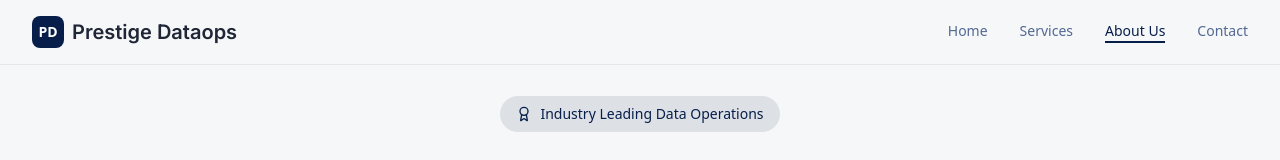
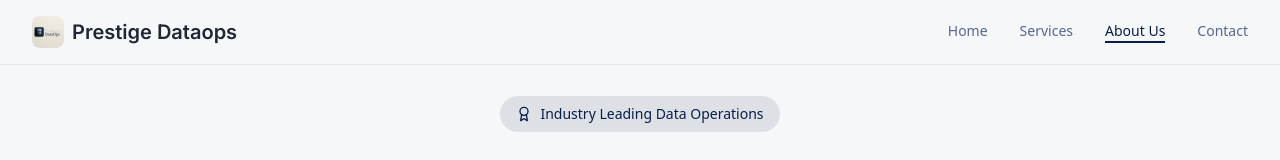
Before and after one commit to waqaralyy/prestige-data-flow, a React (Vite) app: page /about in a window 1280 px wide. Shown: the top 160 px of the page. Built offline with nearby package versions, Linux system fonts and the light colour scheme.

Commit message:
Update header logo
Replaced the "PD" initials in the header with the provided Prestige DataOps logo.

```diff
--- a/src/components/Header.tsx
+++ b/src/components/Header.tsx
@@ -22,9 +22,11 @@ const Header = () => {
         <div className="flex items-center justify-between h-16">
           {/* Logo */}
           <Link to="/" className="flex items-center space-x-2">
-            <div className="h-8 w-8 bg-primary rounded-lg flex items-center justify-center">
-              <span className="text-white font-bold text-sm">PD</span>
-            </div>
+            <img
+              src="/lovable-uploads/202a899b-1e04-467a-9ff5-4f1942017225.png"
+              alt="Prestige DataOps Logo"
+              className="h-8 w-8 rounded-lg"
+            />
             <span className="font-display font-semibold text-xl text-foreground">
               Prestige Dataops
             </span>
```
Also changed, not shown: public/lovable-uploads/202a899b-1e04-467a-9ff5-4f1942017225.png (added).
